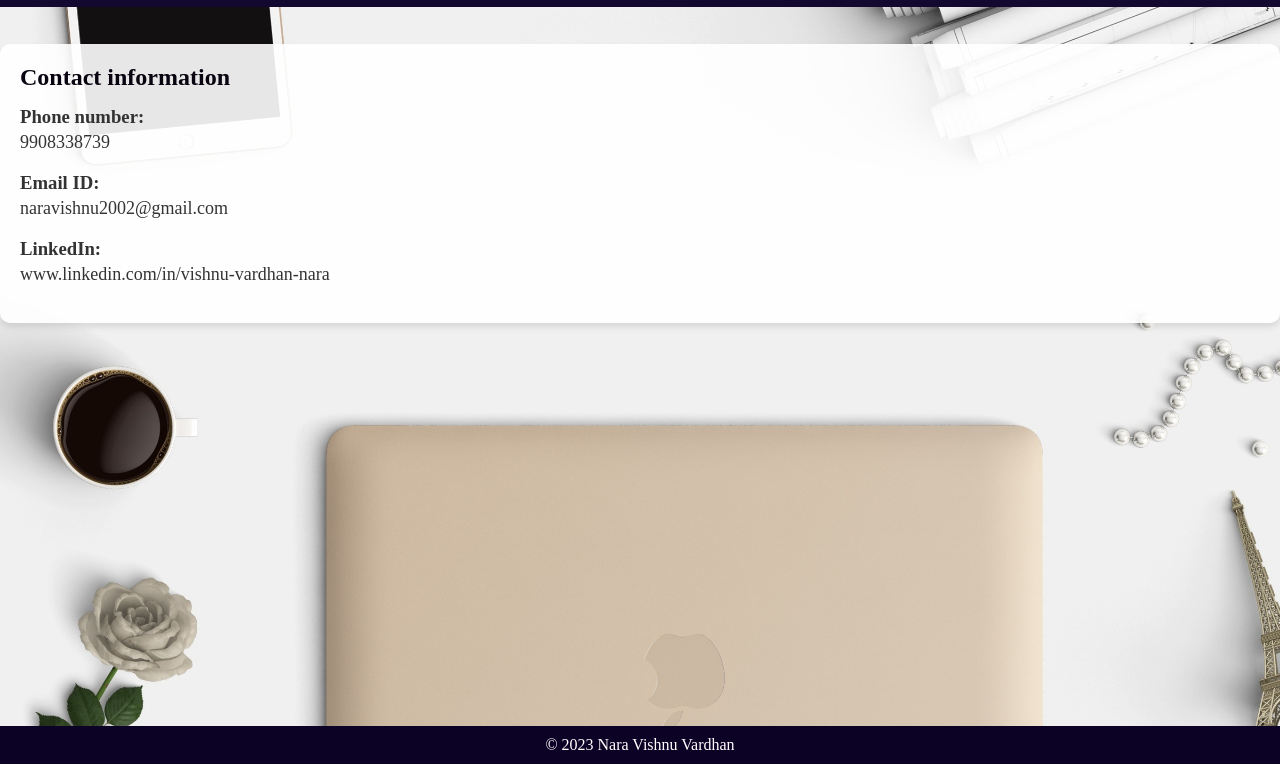
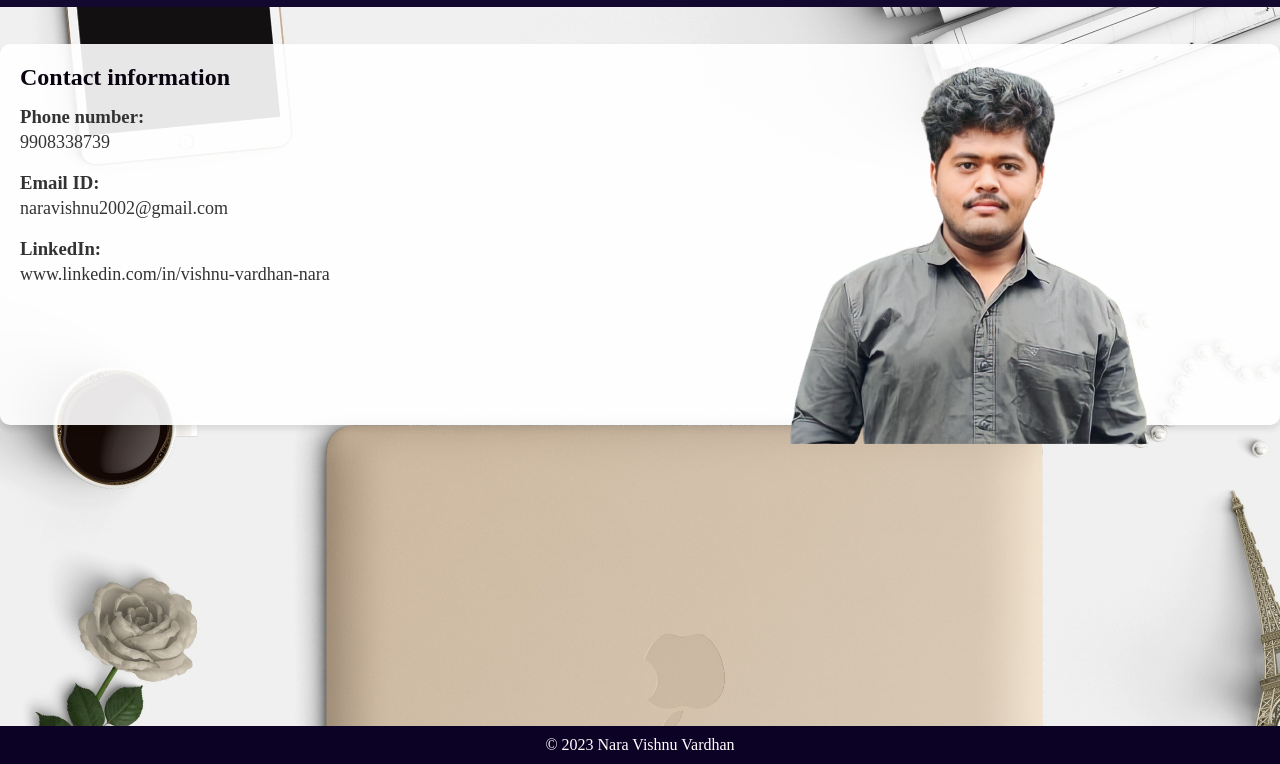
Before and after one commit to vishnu-nara/Nara-Vishnu-Portfolio, a plain HTML site: page contact.html in a window 1280 px wide. Shown: the part 36-800 px from the top of the page. Drawn offline with Linux system fonts and the light colour scheme.

Commit message:
Add files via upload

```diff
--- a/contact.html
+++ b/contact.html
@@ -29,7 +29,11 @@
             <p>naravishnu2002@gmail.com</p>
 
             <h3>LinkedIn:</h3>
-            <p>www.linkedin.com/in/vishnu-vardhan-nara</p>
+            <p> www.linkedin.com/in/vishnu-vardhan-nara</p>
+            <p><br><br><br></p>
+        </div>
+        <div class="image-container">
+            <img src="photo.png" alt="Your Photo">
         </div>
     </section>
 
```
Also changed, not shown: about.html (+7 -0 lines).
